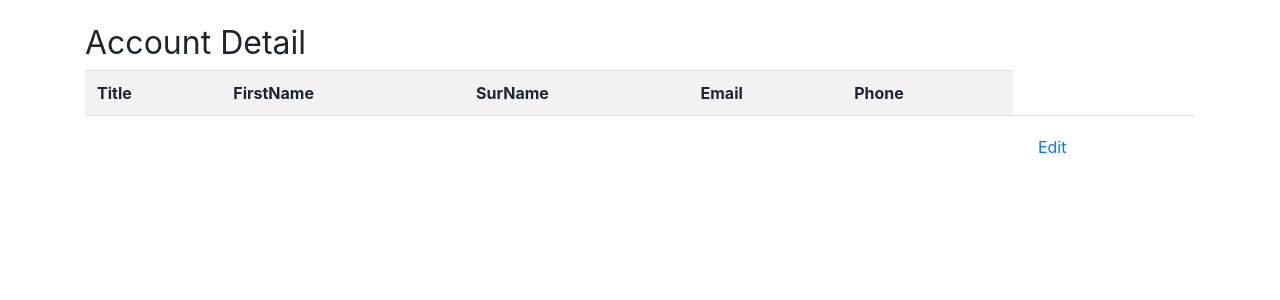
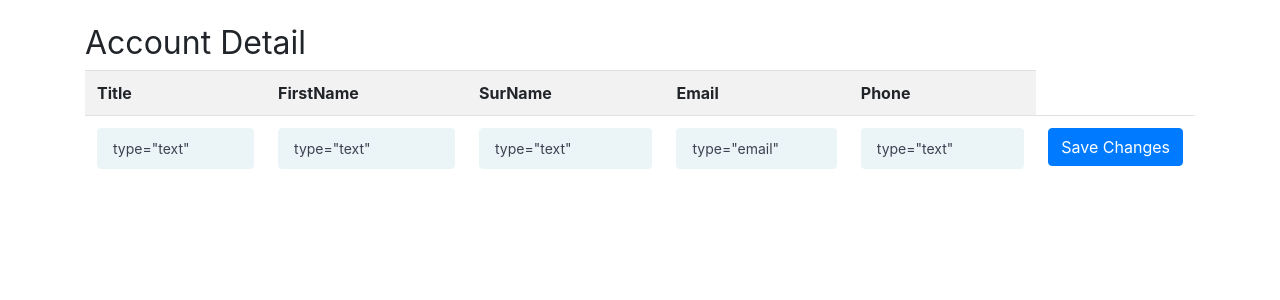
Before and after one commit to OhadSrur/MyFlaskApp, a Flask app: template FlaskWebProject/templates/myAccount.html in a window 1280 px wide. Shown: the part 80-380 px from the top of the page. Run offline with Flask 2, Linux system fonts and the light colour scheme; the template is opened without the code that fills it, so the values that code supplies are empty; some libraries are stand-ins or nearby versions.

Commit message:
Add the ability to update account details

```diff
--- a/FlaskWebProject/app.py
+++ b/FlaskWebProject/app.py
@@ -47,9 +47,9 @@
 
 # Register Form Class
 class RegisterForm(Form):
-    title = StringField('title', [validators.Length(min=2, max=5)])
-    firstName = StringField('firstName', [validators.Length(min=3, max=20)])
-    surName = StringField('surName', [validators.Length(min=3, max=20)])
+    title = StringField('title', [validators.Length(min=2, max=6)])
+    firstName = StringField('firstName', [validators.Length(min=2, max=20)])
+    surName = StringField('surName', [validators.Length(min=2, max=20)])
     username = StringField('Username', [validators.Length(min=4, max=30)])
     email = StringField('Email', [validators.Length(min=6, max=50)])
     phone = IntegerField('phone')
@@ -58,6 +58,15 @@
         validators.EqualTo('confirm', message='Passwords do not match')
     ])
     confirm = PasswordField('Confirm Password')
+
+# Update Form Class
+class UpdateForm(Form):
+    title = StringField('title', [validators.Length(min=2, max=6)])
+    firstName = StringField('firstName', [validators.Length(min=2, max=20)])
+    surName = StringField('surName', [validators.Length(min=2, max=20)])
+    username = StringField('Username', [validators.Length(min=4, max=30)])
+    email = StringField('Email', [validators.Length(min=6, max=50)])
+    phone = IntegerField('phone')
 
 # User Register
 @app.route('/register', methods=['GET', 'POST'])
@@ -96,8 +105,6 @@
         POST_PASSWORD = request.form['password']
 
         # Get user by username
-        #result = cur.execute("SELECT * FROM users WHERE username = %s", [username])
-        #query = s.query(user).filter(user.username==POST_USERNAME, user.password)
         query = UserAccount.query.filter_by(username=POST_USERNAME).first()
 
         if query.UserID > 0:
@@ -160,6 +167,32 @@
         msg = 'No Account Found'
         return render_template('myAccount.html', msg=msg)
 
+@app.route('/updateAccount', methods=['GET', 'POST'])
+@is_logged_in
+def updateAccount():
+    query = UserAccount.query.filter_by(username=session['username']).first()
+    form = UpdateForm(request.form)
+
+    if request.method == 'POST' : #and form.validate()
+       # Update account
+        UserAccount.query.filter_by(username=session['username']).update({
+             'title': request.form['title'],
+             'firstName': request.form['firstName'],
+             'surName': request.form['surName'],
+             'email': request.form['email'],
+             'phone': request.form['phone'],
+        })
+
+        # Commit to DB
+        db.session.commit()
+
+        # Close connection
+        db.session.close()
+
+        flash('You successfully updated your account', 'success')
+
+        return redirect(url_for('dashboard'))
+    return redirect(url_for('myAccount'))
 if __name__ == '__main__':
 
     HOST = os.environ.get('SERVER_HOST', 'localhost')
--- /dev/null
+++ b/FlaskWebProject/templates/Stylesheet.css
@@ -0,0 +1,9 @@
+.input-text {
+    background-color: #ebf4f7;
+    border: 1px solid #ebf4f7;
+    border-radius: 4px;
+    color: #3d4251;
+    font-size: 14px;
+    padding: 11px 15px;
+    width: 100%;
+}
--- a/FlaskWebProject/templates/layout.html
+++ b/FlaskWebProject/templates/layout.html
@@ -5,6 +5,7 @@
     <meta charset="utf-8" />
     <title></title>
     <link rel="stylesheet" href="https://stackpath.bootstrapcdn.com/bootstrap/4.1.1/css/bootstrap.min.css" />
+    <link rel="stylesheet" type="text/css" href="http://localhost:5000/templates/Stylesheet.css" />
 </head>
 <body>
     {% include 'includes/_navbar.html' %}
--- a/FlaskWebProject/templates/myAccount.html
+++ b/FlaskWebProject/templates/myAccount.html
@@ -2,6 +2,8 @@
 
 {% block body %}
 <h1><small>{{session.username}} Account Detail</small></h1>
+{% from "includes/_formhelpers.html" import render_field %}
+<form method="POST" action="{{ url_for('updateAccount') }}">
     <table class="table table-striped">
         <tr>
             <th>Title</th>
@@ -11,12 +13,13 @@
             <th>Phone</th>
         </tr>
         <tr>
-        <td>{{account.title}}</td>
-        <td>{{account.firstName}}</td>
-        <td>{{account.surName}}</td>
-        <td>{{account.email}}</td>
-        <td>{{account.phone}}</td>
-        <td><a href="edit_account/{{account.UserID}}" class="btn btn-default pull-right">Edit</a></td>
+            <td><input value={{account.title}} type="text" name="title" class="input-text" /></td>
+            <td><input value={{account.firstName}} type="text" name="firstName" class="input-text" /></td>
+            <td><input value={{account.surName}} type="text" name="surName" class="input-text" /></td>
+            <td><input value={{account.email}} type="email" name="email" class="input-text" /></td>
+            <td><input value={{account.phone}} type="text" name="phone" class="input-text" /></td>
+            <td><input type="submit" name="commit" class="btn btn-primary" value="Save Changes" /></td>
         </tr>
     </table>
+</form>
 {% endblock %}
```
Also changed, not shown: FlaskWebProject/templates/dashboard.html (+7 -7 lines), 1 other file. Lines whose indentation alone changed are shown as unchanged.
